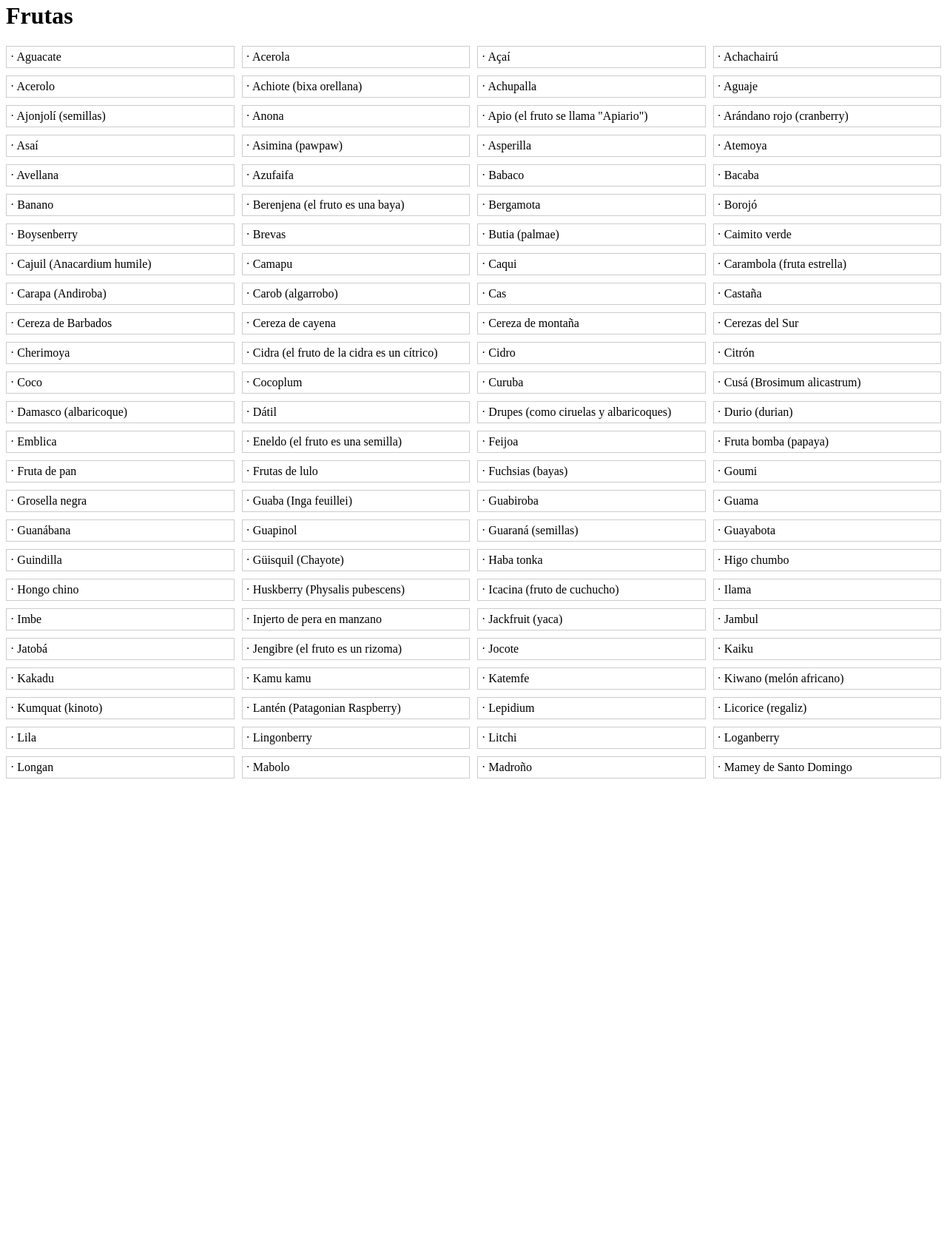
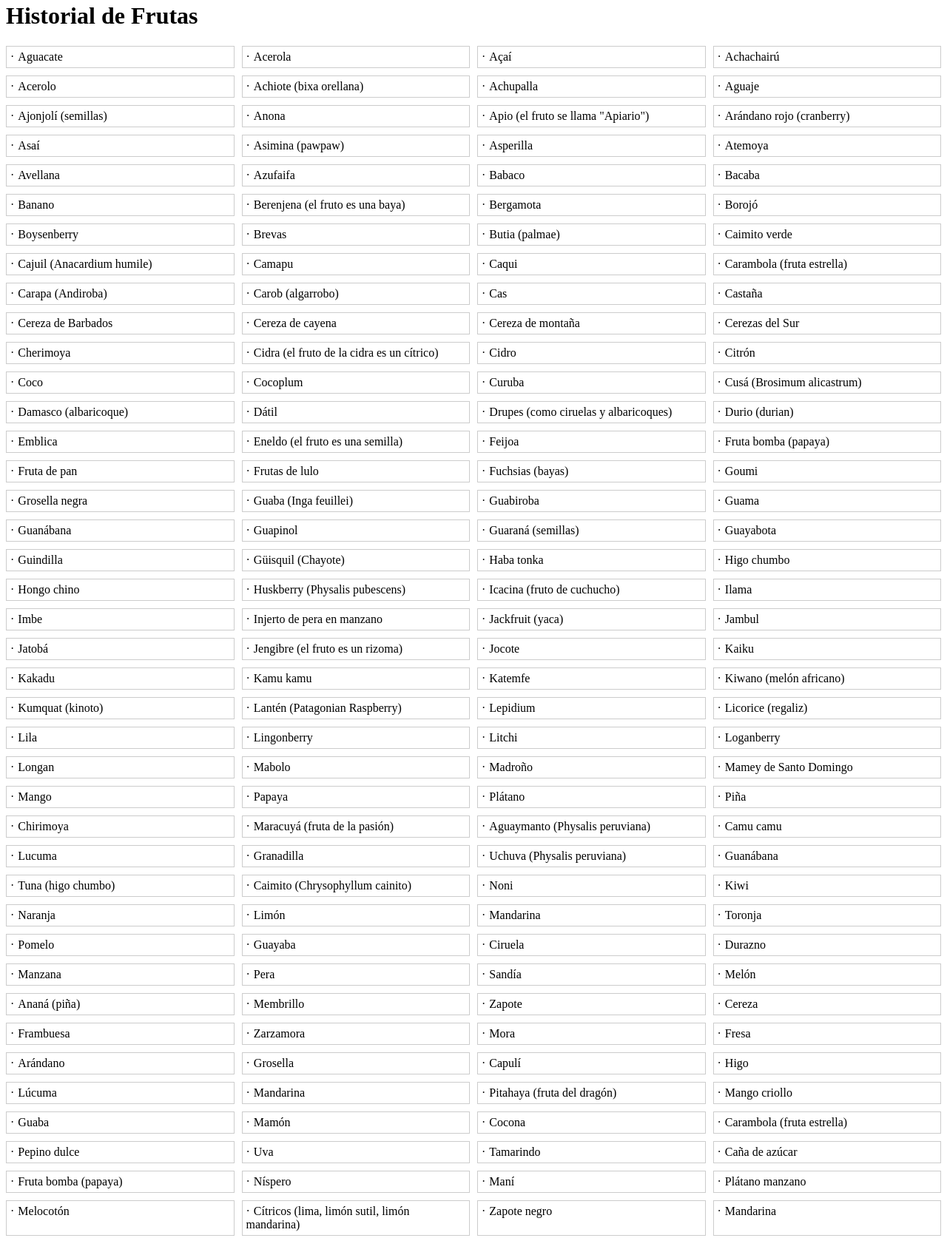
Before and after one commit to NelAngel/NutricionKana, a plain HTML site: page historial.html in a window 1280 px wide. Shown: the part 18-1691 px from the top of the page at 74% size. Before the commit the page ends 1086 px from the top, so only its background shows below. Drawn offline with Linux system fonts and the light colour scheme.

Commit message:
se subio los otro 100 frutas

```diff
--- a/historial.html
+++ b/historial.html
@@ -1,7 +1,7 @@
 <!DOCTYPE html>
 <html>
 <head>
-    <title>Frutas</title>
+    <title>Historal de Frutas</title>
     <style>
         ul {
             display: grid;
@@ -13,119 +13,221 @@
         li {
             padding: 5px;
             border: 1px solid #ccc;
+            color: black; /* Letras en color negro */
+        }
+        li:before {
+            content: "·"; /* Agregar punto a cada fruta */
+            margin-right: 5px;
         }
         li a {
-            color: black; /* Establecemos el color negro para el enlace */
-            text-decoration: none; /* Quitamos el subrayado del enlace */
-        }
-        li a::before {
-            content: "· "; /* Agregamos el punto al principio de cada fruta */
+            text-decoration: none;
+            color: inherit;
         }
     </style>
 </head>
 <body>
-    <h1>Frutas</h1>
+    <h1>Historial de Frutas</h1>
     <ul>
         <li><a href="aguacate.html">Aguacate</a></li>
-        <li><a href="#" target="_blank">Acerola</a></li>
-        <li><a href="#" target="_blank">Açaí</a></li>
-        <li><a href="#" target="_blank">Achachairú</a></li>
-        <li><a href="#" target="_blank">Acerolo</a></li>
-        <li><a href="#" target="_blank">Achiote (bixa orellana)</a></li>
-        <li><a href="#" target="_blank">Achupalla</a></li>
-        <li><a href="#" target="_blank">Aguaje</a></li>
-        <li><a href="#" target="_blank">Ajonjolí (semillas)</a></li>
-        <li><a href="#" target="_blank">Anona</a></li>
-        <li><a href="#" target="_blank">Apio (el fruto se llama "Apiario")</a></li>
-        <li><a href="#" target="_blank">Arándano rojo (cranberry)</a></li>
-        <li><a href="#" target="_blank">Asaí</a></li>
-        <li><a href="#" target="_blank">Asimina (pawpaw)</a></li>
-        <li><a href="#" target="_blank">Asperilla</a></li>
-        <li><a href="#" target="_blank">Atemoya</a></li>
-        <li><a href="#" target="_blank">Avellana</a></li>
-        <li><a href="#" target="_blank">Azufaifa</a></li>
-        <li><a href="#" target="_blank">Babaco</a></li>
-        <li><a href="#" target="_blank">Bacaba</a></li>
-        <li><a href="#" target="_blank">Banano</a></li>
-        <li><a href="#" target="_blank">Berenjena (el fruto es una baya)</a></li>
-        <li><a href="#" target="_blank">Bergamota</a></li>
-        <li><a href="#" target="_blank">Borojó</a></li>
-        <li><a href="#" target="_blank">Boysenberry</a></li>
-        <li><a href="#" target="_blank">Brevas</a></li>
-        <li><a href="#" target="_blank">Butia (palmae)</a></li>
-        <li><a href="#" target="_blank">Caimito verde</a></li>
-        <li><a href="#" target="_blank">Cajuil (Anacardium humile)</a></li>
-        <li><a href="#" target="_blank">Camapu</a></li>
-        <li><a href="#" target="_blank">Caqui</a></li>
-        <li><a href="#" target="_blank">Carambola (fruta estrella)</a></li>
-        <li><a href="#" target="_blank">Carapa (Andiroba)</a></li>
-        <li><a href="#" target="_blank">Carob (algarrobo)</a></li>
-        <li><a href="#" target="_blank">Cas</a></li>
-        <li><a href="#" target="_blank">Castaña</a></li>
-        <li><a href="#" target="_blank">Cereza de Barbados</a></li>
-        <li><a href="#" target="_blank">Cereza de cayena</a></li>
-        <li><a href="#" target="_blank">Cereza de montaña</a></li>
-        <li><a href="#" target="_blank">Cerezas del Sur</a></li>
-        <li><a href="#" target="_blank">Cherimoya</a></li>
-        <li><a href="#" target="_blank">Cidra (el fruto de la cidra es un cítrico)</a></li>
-        <li><a href="#" target="_blank">Cidro</a></li>
-        <li><a href="#" target="_blank">Citrón</a></li>
-        <li><a href="#" target="_blank">Coco</a></li>
-        <li><a href="#" target="_blank">Cocoplum</a></li>
-        <li><a href="#" target="_blank">Curuba</a></li>
-        <li><a href="#" target="_blank">Cusá (Brosimum alicastrum)</a></li>
-        <li><a href="#" target="_blank">Damasco (albaricoque)</a></li>
-        <li><a href="#" target="_blank">Dátil</a></li>
-        <li><a href="#" target="_blank">Drupes (como ciruelas y albaricoques)</a></li>
-        <li><a href="#" target="_blank">Durio (durian)</a></li>
-        <li><a href="#" target="_blank">Emblica</a></li>
-        <li><a href="#" target="_blank">Eneldo (el fruto es una semilla)</a></li>
-        <li><a href="#" target="_blank">Feijoa</a></li>
-        <li><a href="#" target="_blank">Fruta bomba (papaya)</a></li>
-        <li><a href="#" target="_blank">Fruta de pan</a></li>
-        <li><a href="#" target="_blank">Frutas de lulo</a></li>
-        <li><a href="#" target="_blank">Fuchsias (bayas)</a></li>
-        <li><a href="#" target="_blank">Goumi</a></li>
-        <li><a href="#" target="_blank">Grosella negra</a></li>
-        <li><a href="#" target="_blank">Guaba (Inga feuillei)</a></li>
-        <li><a href="#" target="_blank">Guabiroba</a></li>
-        <li><a href="#" target="_blank">Guama</a></li>
-        <li><a href="#" target="_blank">Guanábana</a></li>
-        <li><a href="#" target="_blank">Guapinol</a></li>
-        <li><a href="#" target="_blank">Guaraná (semillas)</a></li>
-        <li><a href="#" target="_blank">Guayabota</a></li>
-        <li><a href="#" target="_blank">Guindilla</a></li>
-        <li><a href="#" target="_blank">Güisquil (Chayote)</a></li>
-        <li><a href="#" target="_blank">Haba tonka</a></li>
-        <li><a href="#" target="_blank">Higo chumbo</a></li>
-        <li><a href="#" target="_blank">Hongo chino</a></li>
-        <li><a href="#" target="_blank">Huskberry (Physalis pubescens)</a></li>
-        <li><a href="#" target="_blank">Icacina (fruto de cuchucho)</a></li>
-        <li><a href="#" target="_blank">Ilama</a></li>
-        <li><a href="#" target="_blank">Imbe</a></li>
-        <li><a href="#" target="_blank">Injerto de pera en manzano</a></li>
-        <li><a href="#" target="_blank">Jackfruit (yaca)</a></li>
-        <li><a href="#" target="_blank">Jambul</a></li>
-        <li><a href="#" target="_blank">Jatobá</a></li>
-        <li><a href="#" target="_blank">Jengibre (el fruto es un rizoma)</a></li>
-        <li><a href="#" target="_blank">Jocote</a></li>
-        <li><a href="#" target="_blank">Kaiku</a></li>
-        <li><a href="#" target="_blank">Kakadu</a></li>
-        <li><a href="#" target="_blank">Kamu kamu</a></li>
-        <li><a href="#" target="_blank">Katemfe</a></li>
-        <li><a href="#" target="_blank">Kiwano (melón africano)</a></li>
-        <li><a href="#" target="_blank">Kumquat (kinoto)</a></li>
-        <li><a href="#" target="_blank">Lantén (Patagonian Raspberry)</a></li>
-        <li><a href="#" target="_blank">Lepidium</a></li>
-        <li><a href="#" target="_blank">Licorice (regaliz)</a></li>
-        <li><a href="#" target="_blank">Lila</a></li>
-        <li><a href="#" target="_blank">Lingonberry</a></li>
-        <li><a href="#" target="_blank">Litchi</a></li>
-        <li><a href="#" target="_blank">Loganberry</a></li>
-        <li><a href="#" target="_blank">Longan</a></li>
-        <li><a href="#" target="_blank">Mabolo</a></li>
-        <li><a href="#" target="_blank">Madroño</a></li>
-        <li><a href="#" target="_blank">Mamey de Santo Domingo</a></li>
+        <li><a href="#">Acerola</a></li>
+        <li><a href="#">Açaí</a></li>
+        <li><a href="#">Achachairú</a></li>
+        <li><a href="#">Acerolo</a></li>
+        <li><a href="#">Achiote (bixa orellana)</a></li>
+        <li><a href="#">Achupalla</a></li>
+        <li><a href="#">Aguaje</a></li>
+        <li><a href="#">Ajonjolí (semillas)</a></li>
+        <li><a href="#">Anona</a></li>
+        <li><a href="#">Apio (el fruto se llama "Apiario")</a></li>
+        <li><a href="#">Arándano rojo (cranberry)</a></li>
+        <li><a href="#">Asaí</a></li>
+        <li><a href="#">Asimina (pawpaw)</a></li>
+        <li><a href="#">Asperilla</a></li>
+        <li><a href="#">Atemoya</a></li>
+        <li><a href="#">Avellana</a></li>
+        <li><a href="#">Azufaifa</a></li>
+        <li><a href="#">Babaco</a></li>
+        <li><a href="#">Bacaba</a></li>
+        <li><a href="#">Banano</a></li>
+        <li><a href="#">Berenjena (el fruto es una baya)</a></li>
+        <li><a href="#">Bergamota</a></li>
+        <li><a href="#">Borojó</a></li>
+        <li><a href="#">Boysenberry</a></li>
+        <li><a href="#">Brevas</a></li>
+        <li><a href="#">Butia (palmae)</a></li>
+        <li><a href="#">Caimito verde</a></li>
+        <li><a href="#">Cajuil (Anacardium humile)</a></li>
+        <li><a href="#">Camapu</a></li>
+        <li><a href="#">Caqui</a></li>
+        <li><a href="#">Carambola (fruta estrella)</a></li>
+        <li><a href="#">Carapa (Andiroba)</a></li>
+        <li><a href="#">Carob (algarrobo)</a></li>
+        <li><a href="#">Cas</a></li>
+        <li><a href="#">Castaña</a></li>
+        <li><a href="#">Cereza de Barbados</a></li>
+        <li><a href="#">Cereza de cayena</a></li>
+        <li><a href="#">Cereza de montaña</a></li>
+        <li><a href="#">Cerezas del Sur</a></li>
+        <li><a href="#">Cherimoya</a></li>
+        <li><a href="#">Cidra (el fruto de la cidra es un cítrico)</a></li>
+        <li><a href="#">Cidro</a></li>
+        <li><a href="#">Citrón</a></li>
+        <li><a href="#">Coco</a></li>
+        <li><a href="#">Cocoplum</a></li>
+        <li><a href="#">Curuba</a></li>
+        <li><a href="#">Cusá (Brosimum alicastrum)</a></li>
+        <li><a href="#">Damasco (albaricoque)</a></li>
+        <li><a href="#">Dátil</a></li>
+        <li><a href="#">Drupes (como ciruelas y albaricoques)</a></li>
+        <li><a href="#">Durio (durian)</a></li>
+        <li><a href="#">Emblica</a></li>
+        <li><a href="#">Eneldo (el fruto es una semilla)</a></li>
+        <li><a href="#">Feijoa</a></li>
+        <li><a href="#">Fruta bomba (papaya)</a></li>
+        <li><a href="#">Fruta de pan</a></li>
+        <li><a href="#">Frutas de lulo</a></li>
+        <li><a href="#">Fuchsias (bayas)</a></li>
+        <li><a href="#">Goumi</a></li>
+        <li><a href="#">Grosella negra</a></li>
+        <li><a href="#">Guaba (Inga feuillei)</a></li>
+        <li><a href="#">Guabiroba</a></li>
+        <li><a href="#">Guama</a></li>
+        <li><a href="#">Guanábana</a></li>
+        <li><a href="#">Guapinol</a></li>
+        <li><a href="#">Guaraná (semillas)</a></li>
+        <li><a href="#">Guayabota</a></li>
+        <li><a href="#">Guindilla</a></li>
+        <li><a href="#">Güisquil (Chayote)</a></li>
+        <li><a href="#">Haba tonka</a></li>
+        <li><a href="#">Higo chumbo</a></li>
+        <li><a href="#">Hongo chino</a></li>
+        <li><a href="#">Huskberry (Physalis pubescens)</a></li>
+        <li><a href="#">Icacina (fruto de cuchucho)</a></li>
+        <li><a href="#">Ilama</a></li>
+        <li><a href="#">Imbe</a></li>
+        <li><a href="#">Injerto de pera en manzano</a></li>
+        <li><a href="#">Jackfruit (yaca)</a></li>
+        <li><a href="#">Jambul</a></li>
+        <li><a href="#">Jatobá</a></li>
+        <li><a href="#">Jengibre (el fruto es un rizoma)</a></li>
+        <li><a href="#">Jocote</a></li>
+        <li><a href="#">Kaiku</a></li>
+        <li><a href="#">Kakadu</a></li>
+        <li><a href="#">Kamu kamu</a></li>
+        <li><a href="#">Katemfe</a></li>
+        <li><a href="#">Kiwano (melón africano)</a></li>
+        <li><a href="#">Kumquat (kinoto)</a></li>
+        <li><a href="#">Lantén (Patagonian Raspberry)</a></li>
+        <li><a href="#">Lepidium</a></li>
+        <li><a href="#">Licorice (regaliz)</a></li>
+        <li><a href="#">Lila</a></li>
+        <li><a href="#">Lingonberry</a></li>
+        <li><a href="#">Litchi</a></li>
+        <li><a href="#">Loganberry</a></li>
+        <li><a href="#">Longan</a></li>
+        <li><a href="#">Mabolo</a></li>
+        <li><a href="#">Madroño</a></li>
+        <li><a href="#">Mamey de Santo Domingo</a></li>
+        <li><a href="#">Mango</a></li>
+        <li><a href="#">Papaya</a></li>
+        <li><a href="#">Plátano</a></li>
+        <li><a href="#">Piña</a></li>
+        <li><a href="#">Chirimoya</a></li>
+        <li><a href="#">Maracuyá (fruta de la pasión)</a></li>
+        <li><a href="#">Aguaymanto (Physalis peruviana)</a></li>
+        <li><a href="#">Camu camu</a></li>
+        <li><a href="#">Lucuma</a></li>
+        <li><a href="#">Granadilla</a></li>
+        <li><a href="#">Uchuva (Physalis peruviana)</a></li>
+        <li><a href="#">Guanábana</a></li>
+        <li><a href="#">Tuna (higo chumbo)</a></li>
+        <li><a href="#">Caimito (Chrysophyllum cainito)</a></li>
+        <li><a href="#">Noni</a></li>
+        <li><a href="#">Kiwi</a></li>
+        <li><a href="#">Naranja</a></li>
+        <li><a href="#">Limón</a></li>
+        <li><a href="#">Mandarina</a></li>
+        <li><a href="#">Toronja</a></li>
+        <li><a href="#">Pomelo</a></li>
+        <li><a href="#">Guayaba</a></li>
+        <li><a href="#">Ciruela</a></li>
+        <li><a href="#">Durazno</a></li>
+        <li><a href="#">Manzana</a></li>
+        <li><a href="#">Pera</a></li>
+        <li><a href="#">Sandía</a></li>
+        <li><a href="#">Melón</a></li>
+        <li><a href="#">Ananá (piña)</a></li>
+        <li><a href="#">Membrillo</a></li>
+        <li><a href="#">Zapote</a></li>
+        <li><a href="#">Cereza</a></li>
+        <li><a href="#">Frambuesa</a></li>
+        <li><a href="#">Zarzamora</a></li>
+        <li><a href="#">Mora</a></li>
+        <li><a href="#">Fresa</a></li>
+        <li><a href="#">Arándano</a></li>
+        <li><a href="#">Grosella</a></li>
+        <li><a href="#">Capulí</a></li>
+        <li><a href="#">Higo</a></li>
+        <li><a href="#">Lúcuma</a></li>
+        <li><a href="#">Mandarina</a></li>
+        <li><a href="#">Pitahaya (fruta del dragón)</a></li>
+        <li><a href="#">Mango criollo</a></li>
+        <li><a href="#">Guaba</a></li>
+        <li><a href="#">Mamón</a></li>
+        <li><a href="#">Cocona</a></li>
+        <li><a href="#">Carambola (fruta estrella)</a></li>
+        <li><a href="#">Pepino dulce</a></li>
+        <li><a href="#">Uva</a></li>
+        <li><a href="#">Tamarindo</a></li>
+        <li><a href="#">Caña de azúcar</a></li>
+        <li><a href="#">Fruta bomba (papaya)</a></li>
+        <li><a href="#">Níspero</a></li>
+        <li><a href="#">Maní</a></li>
+        <li><a href="#">Plátano manzano</a></li>
+        <li><a href="#">Melocotón</a></li>
+        <li><a href="#">Cítricos (lima, limón sutil, limón mandarina)</a></li>
+        <li><a href="#">Zapote negro</a></li>
+        <li><a href="#">Mandarina</a></li>
+        <li><a href="#">Sacha inchi (fruto seco)</a></li>
+        <li><a href="#">Marañón (anacardo)</a></li>
+        <li><a href="#">Uvilla (Physalis peruviana)</a></li>
+        <li><a href="#">Breva</a></li>
+        <li><a href="#">Cacao (fruto del cual se obtiene el chocolate)</a></li>
+        <li><a href="#">Mamey</a></li>
+        <li><a href="#">Naranjilla (lulo)</a></li>
+        <li><a href="#">Zapote mamey</a></li>
+        <li><a href="#">Pitanga</a></li>
+        <li><a href="#">Árbol de pan (fruto de pan)</a></li>
+        <li><a href="#">Guayabo</a></li>
+        <li><a href="#">Babaco</a></li>
+        <li><a href="#">Cajuil</a></li>
+        <li><a href="#">Chirimoya</a></li>
+        <li><a href="#">Zapote blanco</a></li>
+        <li><a href="#">Cacao (fruto del cual se obtiene el chocolate)</a></li>
+        <li><a href="#">Mamey sapote</a></li>
+        <li><a href="#">Camote (batata)</a></li>
+        <li><a href="#">Pomarrosa (manzana de agua)</a></li>
+        <li><a href="#">Copoazú</a></li>
+        <li><a href="#">Olluco</a></li>
+        <li><a href="#">Sacha inchi (fruto seco)</a></li>
+        <li><a href="#">Marañón (anacardo)</a></li>
+        <li><a href="#">Guaba</a></li>
+        <li><a href="#">Pepino dulce</a></li>
+        <li><a href="#">Tomate de árbol</a></li>
+        <li><a href="#">Breva</a></li>
+        <li><a href="#">Mamey</a></li>
+        <li><a href="#">Chirimoya</a></li>
+        <li><a href="#">Noni</a></li>
+        <li><a href="#">Carambola (fruta estrella)</a></li>
+        <li><a href="#">Guanábana</a></li>
+        <li><a href="#">Guayaba</a></li>
+        <li><a href="#">Higo</a></li>
+        <li><a href="#">Kiwi</a></li>
+        <li><a href="#">Limón</a></li>
+        <li><a href="#">Lucuma</a></li>
+        <li><a href="#">Mamey sapote</a></li>
+        <li><a href="#">Mandarina</a></li>
+        <li><a href="#">Maracuyá (fruta de la pasión)</a></li>
     </ul>
 </body>
 </html>
```
